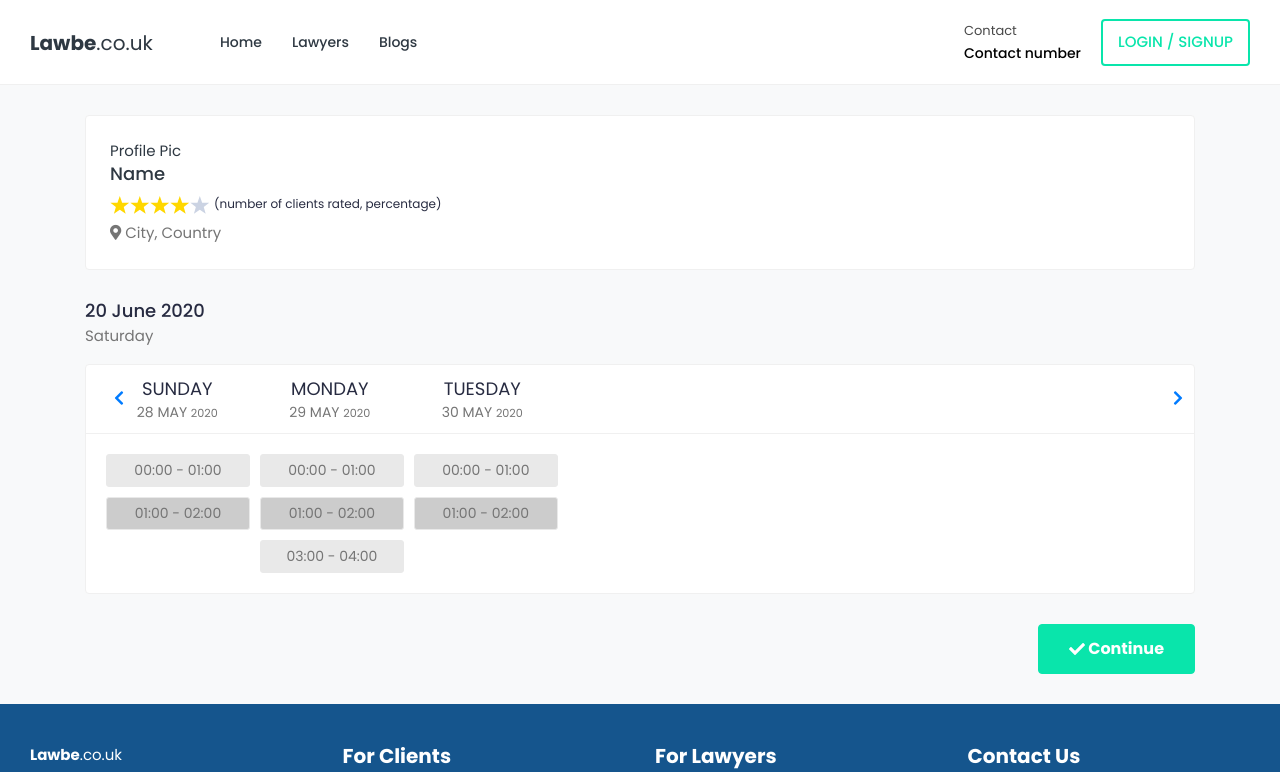
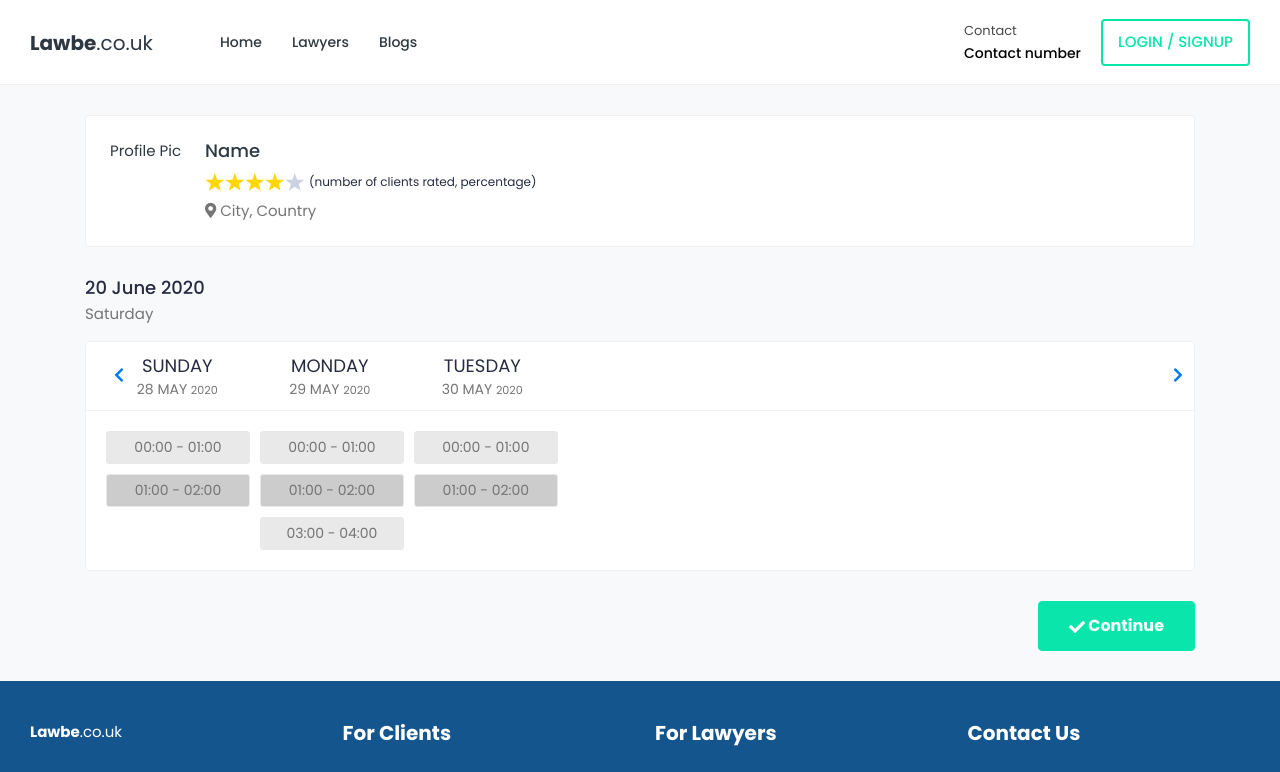
Before and after one commit to a4w/ruslan-legal-service, a React (Create React App) app in the folder frontend/legal-service-app/: page /book-lawyer in a window 1280 px wide. Shown: the top 772 px of the page. Built offline with nearby package versions, Linux system fonts and the light colour scheme.

Commit message:
Replaced doccure classes with lawyer classes

```diff
--- a/frontend/legal-service-app/src/LawyerBooking.js
+++ b/frontend/legal-service-app/src/LawyerBooking.js
@@ -42,13 +42,16 @@ const LawyerCard = () => {
     return (
         <div className="card">
             <div className="card-body">
-                <div className="booking-doc-info">
-                    <a href="doctor-profile.html" className="booking-doc-img">
+                <div className="booking-lawyer-info">
+                    <a
+                        href="lawyer-profile.html"
+                        className="booking-lawyer-img"
+                    >
                         Profile Pic
                     </a>
                     <div className="booking-info">
                         <h4>
-                            <a href="doctor-profile.html">Name</a>
+                            <a href="lawyer-profile.html">Name</a>
                         </h4>
                         <div className="rating">
                             <StarRatings
```
